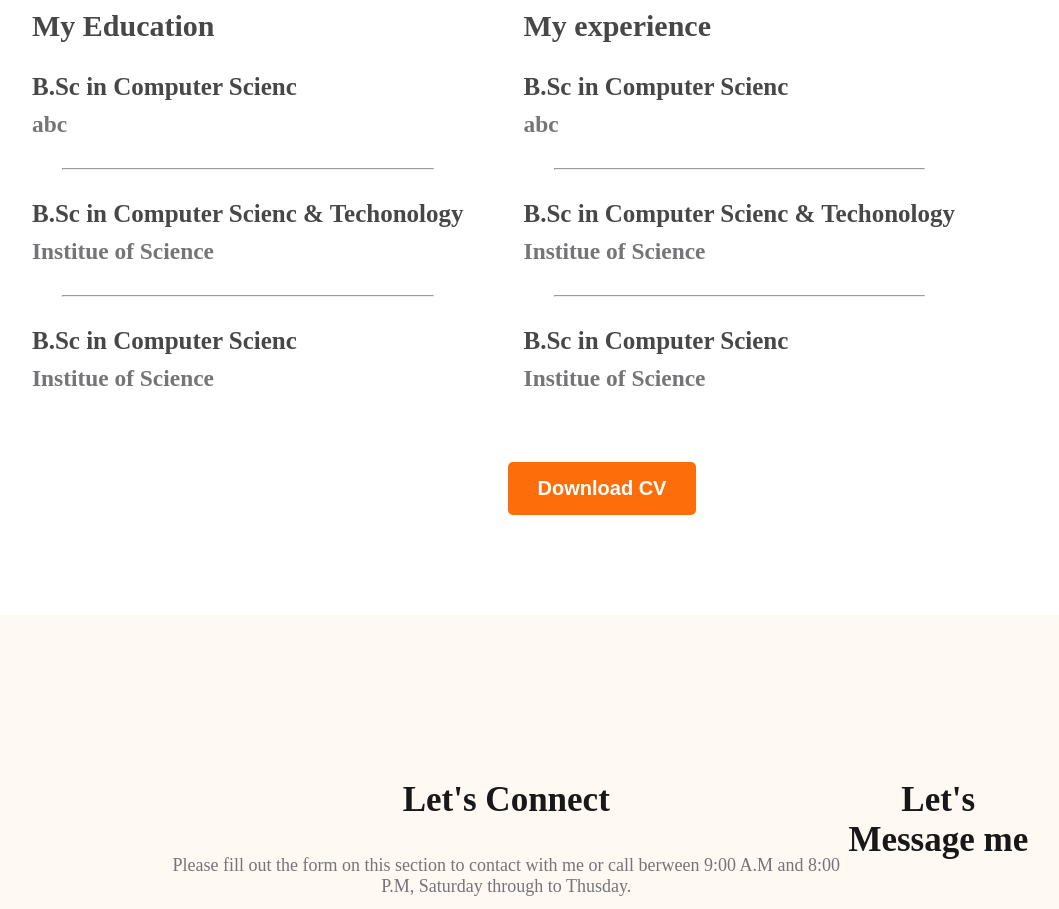
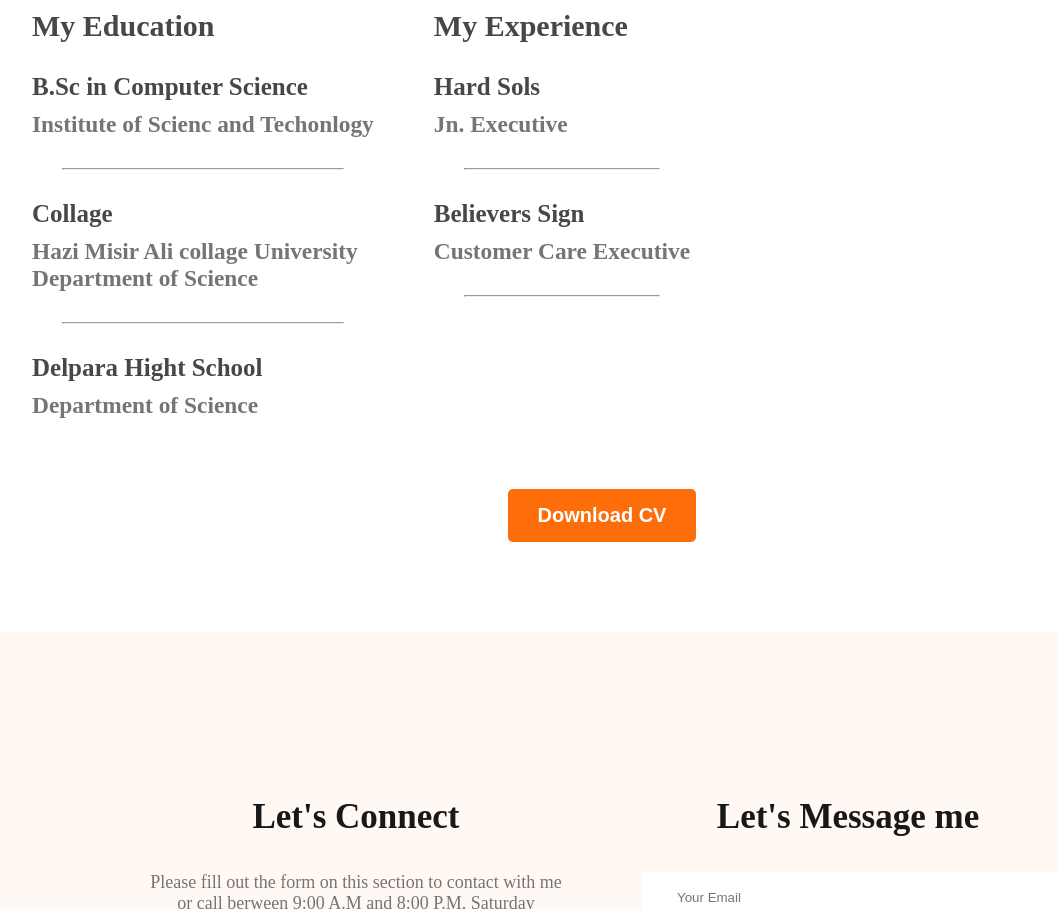
Before and after one commit to Sahadat-Riad/potfolio, a plain HTML site: page index.html in a window 1280 px wide. Shown: the part 2130-3039 px from the top of the page, without its empty margins (38-1097 px from the left). Drawn offline with Linux system fonts and the light colour scheme.

Commit message:
foote section update

```diff
--- a/index.html
+++ b/index.html
@@ -86,9 +86,9 @@
           <!-- .skill*4>img+h3.skill-title+skill-description -->
           <div class="skill">
             <img src="images/icons/js.png" alt="" />
-            <h3 class="skill-title">Vanila JavaScprit</h3>
+            <h3 class="skill-title">JavaScprit</h3>
             <skill-description>
-              List skill/techonolgies here.You can change the icon above to any
+              List skill/techonlgies here.You can change the icon above to any
               of the 1500+ FontAwesome 5 Free icon available.</skill-description
             >
           </div>
@@ -121,51 +121,52 @@
       </section>
       <!-- Resume Section -->
       <section>
-        <h3 class="section-title">A summary of My Resume</h3>
+        <h3 class="section-title">A Summary of My Resume</h3>
         <div class="resume-container">
           <!-- .resume-column*2>h3.resume-column-title -->
           <div class="resume-column">
             <h3 class="resume-column-title">My Education</h3>
 
             <div class="resume-item">
-              <h2 class="resume-item-title">B.Sc in Computer Scienc</h2>
-              <h3 class="resume-item-institute">abc</h3>
+              <h2 class="resume-item-title">B.Sc in Computer Science</h2>
+              <h3 class="resume-item-institute">
+                Institute of Scienc and Techonlogy
+              </h3>
               <p class="resume-item-description"></p>
             </div>
             <hr />
             <div class="resume-item">
-              <h2 class="resume-item-title">
-                B.Sc in Computer Scienc & Techonology
-              </h2>
-              <h3 class="resume-item-institute">Institue of Science</h3>
+              <h2 class="resume-item-title">Collage</h2>
+              <h3 class="resume-item-institute">
+                Hazi Misir Ali collage University <br />
+                Department of Science
+              </h3>
               <p class="resume-item-description"></p>
             </div>
             <hr />
             <div class="resume-item">
-              <h2 class="resume-item-title">B.Sc in Computer Scienc</h2>
-              <h3 class="resume-item-institute">Institue of Science</h3>
+              <h2 class="resume-item-title">Delpara Hight School</h2>
+              <h3 class="resume-item-institute">Department of Science</h3>
               <p class="resume-item-description"></p>
             </div>
           </div>
           <div class="resume-column">
-            <h3 class="resume-column-title">My experience</h3>
+            <h3 class="resume-column-title">My Experience</h3>
             <div class="resume-item">
-              <h2 class="resume-item-title">B.Sc in Computer Scienc</h2>
-              <h3 class="resume-item-institute">abc</h3>
+              <h2 class="resume-item-title">Hard Sols</h2>
+              <h3 class="resume-item-institute">Jn. Executive</h3>
               <p class="resume-item-description"></p>
             </div>
             <hr />
             <div class="resume-item">
-              <h2 class="resume-item-title">
-                B.Sc in Computer Scienc & Techonology
-              </h2>
-              <h3 class="resume-item-institute">Institue of Science</h3>
+              <h2 class="resume-item-title">Believers Sign</h2>
+              <h3 class="resume-item-institute">Customer Care Executive</h3>
               <p class="resume-item-description"></p>
             </div>
             <hr />
             <div class="resume-item">
-              <h2 class="resume-item-title">B.Sc in Computer Scienc</h2>
-              <h3 class="resume-item-institute">Institue of Science</h3>
+              <h2 class="resume-item-title"></h2>
+              <h3 class="resume-item-institute"></h3>
               <p class="resume-item-description"></p>
             </div>
           </div>
@@ -177,7 +178,7 @@
     </main>
     <!-- Start Footer Section -->
     <footer>
-      <div class="footer-colum">
+      <div class="footer-column">
         <h3 class="section-title">Let's Connect</h3>
         <p class="section-description">
           Please fill out the form on this section to contact with me or call
@@ -190,8 +191,13 @@
         </div>
       </div>
 
-      <div class="footer-colum">
+      <div class="footer-column">
         <h3 class="section-title">Let's Message me</h3>
+        <form class="contact" action="">
+          <input type="email" name="" placeholder="Your Email " />
+          <textarea name="" id="" cols="20" rows="10"></textarea>
+          <input class="btn-primary" type="submit" value="Submit" />
+        </form>
       </div>
     </footer>
   </body>
--- a/styls/stylel.css
+++ b/styls/stylel.css
@@ -119,7 +119,7 @@ main section {
   padding: 30px;
   border-radius: 5px;
   background: rgb(255, 255, 255);
-  box-shadow: 0px 6px 50px 0px rgb(0, 0, 0, 0.06);
+  box-shadow: 0px 6px 50px 5px rgba(255, 0, 238, 0.06);
 }
 .skills-container {
   display: flex;
@@ -129,6 +129,7 @@ main section {
   color: lightgray;
 }
 /* Resume Section styles */
+
 .resume-column-title {
   color: #474747;
   font-size: 30px;
@@ -163,7 +164,26 @@ main section {
 /* Footer styles */
 footer {
   display: flex;
+  gap: 80px;
   background: #fff8f3;
-  margin-top: 100px;
-  padding: 130px 200px;
+  margin-top: 90px;
+  padding: 130px 180px;
 }
+.footer-column {
+  width: 50%;
+}
+.social-links {
+  margin-right: 50px;
+}
+.contact input [type=""],
+.contact input[type="email"],
+textarea {
+  display: block;
+  margin-bottom: 24px;
+  padding: 18px 35px;
+  color: #757577;
+  border: 5px;
+  background: white;
+  border: 0;
+  width: 100%;
+}
```
